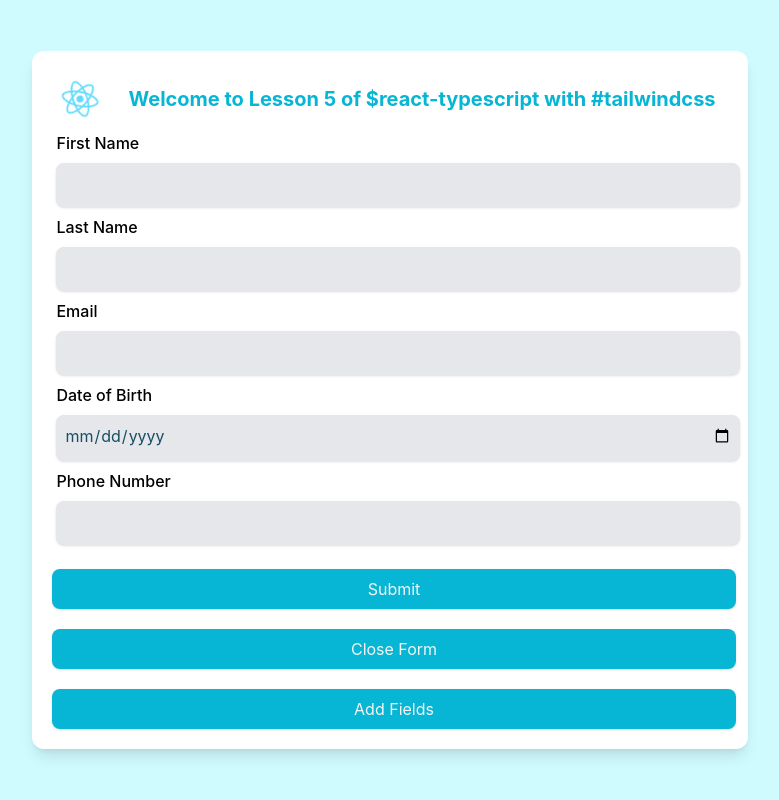
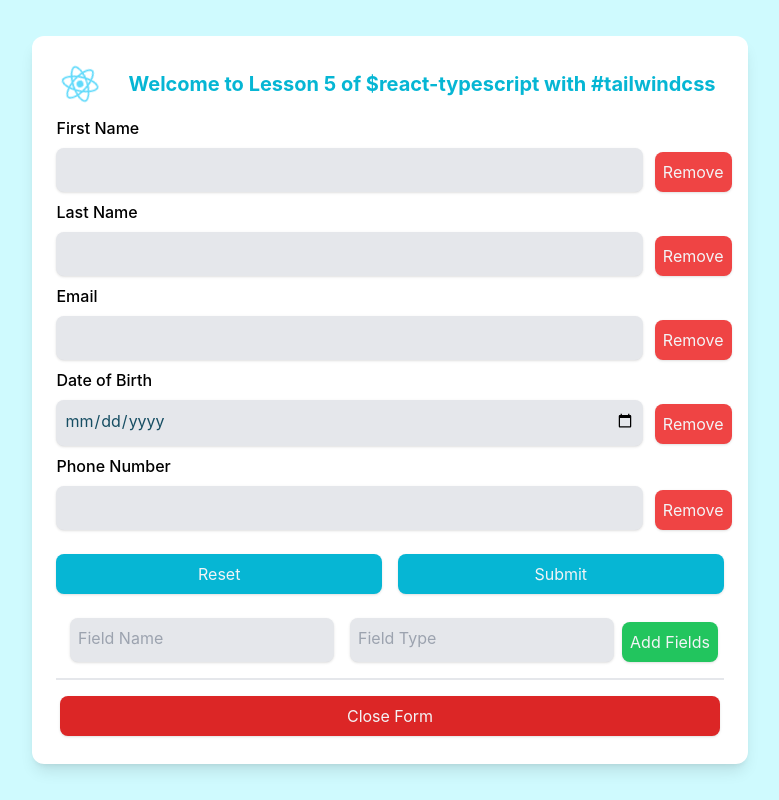
Before and after one commit to syedareehaquasar/GDC-WebD-301, a React (Create React App) app: page / in a window 1280 px wide. Both pictures are taken after a click on the button "Open Form". Shown: the whole page, without its empty margins (250-1029 px from the left). Built offline with nearby package versions, Linux system fonts and the light colour scheme.

Commit message:
completed milestone 2 controlled inputs and reset button

```diff
--- a/src/AppContainer.tsx
+++ b/src/AppContainer.tsx
@@ -2,7 +2,7 @@ import React from 'react'
 
 const AppContainer = (props: {children: React.ReactNode}) => {
 	return (
-		<div className="flex h-screen bg-cyan-100 items-center">{props.children}</div>
+		<div className="flex min-h-screen bg-cyan-100 items-center">{props.children}</div>
 	)
 }
 
--- a/src/LabelledInput.tsx
+++ b/src/LabelledInput.tsx
@@ -1,18 +1,20 @@
 import React from 'react'
 
 export default function LabelledInput(props: {
+    id: number;
     label: string;
+    fieldType: string;
+    removeFieldCB: (id: number) => void;
 }) {
-    // return (
-    //     <div key={props.id} className="py-2">
-    //         <div className="flex justify-between">
-    //             <label className="font-semibold">{props.label}</label>
-    //             <button className="text-cyan-500" onClick={(_)=>props.removeFieldCB(props.id)}>Remove Field</button>
-    //         </div>
-    //         <input
-    //           type={props.type}
-    //           className="p-2 bg-gray-100 rounded-lg outline-cyan-500 w-full"
-    //         />
-    //     </div>
-    //   )
+    return (
+        <>
+            <label className='m-2 font-medium'>{props.label}</label>
+            <div className="flex gap-1">
+                <input type={props.fieldType} className="p-2 pb-3 bg-gray-200 w-full text-cyan-900 m-2 rounded-lg shadow outline-2 outline-cyan-900" />
+                <button className="mt-3 h-1/2 p-2 bg-red-500 text-gray-100 rounded-lg shadow outline-2 outline-cyan-900" onClick={() => props.removeFieldCB(props.id)}>
+                    Remove
+                </button>
+            </div>
+        </>
+    )
 }
--- a/src/components/Form.tsx
+++ b/src/components/Form.tsx
@@ -1,50 +1,79 @@
-import React, {useState} from 'react'
+import React, { useState } from 'react'
+import LabelledInput from '../LabelledInput';
 
 const formFields = [
-    { id: 1, label: "First Name", type: "text" },
-    { id: 2, label: "Last Name", type: "text" },
-    { id: 3, label: "Email", type: "email" },
-    { id: 4, label: "Date of Birth", type: "date" },
-    { id: 5, label: "Phone Number", type: "tel" },
+    { id: 1, label: "First Name", fieldType: "text" },
+    { id: 2, label: "Last Name", fieldType: "text" },
+    { id: 3, label: "Email", fieldType: "email" },
+    { id: 4, label: "Date of Birth", fieldType: "date" },
+    { id: 5, label: "Phone Number", fieldType: "tel" },
 ];
 
-const Form = (props: {closeFormCB: () => void}) => {
+const Form = (props: { closeFormCB: () => void }) => {
     const [state, setState] = useState(formFields);
+    const [newField, setNewField] = useState("");
+    const [newFieldType, setNewFieldType] = useState("");
 
     const addField = () => {
         setState([
             ...state, {
-                id: state.length + 2, label: "New Field", type: "text"
+                id: Number(new Date()), label: newField, fieldType: newFieldType
             },
-        ])
+        ]);
+        setNewField("New Field");
+        setNewFieldType("text");
     }
 
-    // const removeField = (id) => {
-    //     setState(state.filter(field => field.id !== id))
-    // }
+    const removeField = (id: number) => {
+        setState(state.filter(field => field.id !== id))
+    }
+
+    const submitHandle = () => {
+        alert("Details Submitted!")
+    }
 
     return (
         <>
+            <form>
                 {state.map((field) => (
-                    <div key={field.id}>
-                        <label className='m-2 font-medium'>{field.label}</label>
-                        <input
-                            type={field.type}
-                            className="p-2 pb-3 bg-gray-200 w-full text-cyan-900 m-2 rounded-lg shadow outline-2 outline-cyan-900"
+                    <LabelledInput
+                        id={field.id}
+                        label={field.label}
+                        fieldType={field.fieldType}
+                        removeFieldCB={removeField}
                     />
+                ))}
+                <div className='flex'>
+                    <input className='m-2 p-2 mt-4 m-1 bg-cyan-500 w-full text-gray-100 rounded-lg shadow outline-2 outline-cyan-900' type="reset" name='reset' />
+                    <input className='m-2 p-2 mt-4 m-1 bg-cyan-500 w-full text-gray-100 rounded-lg shadow outline-2 outline-cyan-900' type="submit" name='submit' onClick={submitHandle}/>
                 </div>
-                ))}
-                <input className='p-2 mt-4 m-1 bg-cyan-500 w-full text-gray-100 rounded-lg shadow outline-2 outline-cyan-900' type="submit" name='submit' /><br />
+            </form>
+
+            <div className='divide-y-2'>
+                <div className="m-2 flex g-4 justify-center">
+                    <input className="p-2 pb-3 bg-gray-200 text-cyan-900 m-2 rounded-lg shadow outline-2 outline-cyan-900" type="text" value={newField} placeholder="Field Name" onChange={(e) => {
+                        setNewField(e.target.value);
+                    }} />
+                    <input className="p-2 pb-3 bg-gray-200 text-cyan-900 m-2 rounded-lg shadow outline-2 outline-cyan-900" type="text" value={newFieldType} placeholder="Field Type" onChange={(e) => {
+                        setNewFieldType(e.target.value);
+                    }} />
+                    <button className="mt-3 h-1/2 p-2 bg-green-500 text-gray-100 rounded-lg shadow outline-2 outline-green-900"
+                        value={newField}
+                        onClick={addField}>
+                        Add Fields
+                    </button>
+                </div>
+
+
+                <div className='m-2 flex'>
                     <button
-              className="p-2 mt-4 m-1 bg-cyan-500 w-full text-gray-100 rounded-lg shadow outline-2 outline-cyan-900"
+                        className="p-2 mt-4 m-1 bg-red-600 w-full text-gray-100 rounded-lg shadow outline-2 outline-cyan-900"
                         onClick={props.closeFormCB}
                     >
                         Close Form
                     </button>
-            <button className="p-2 mt-4 m-1 bg-cyan-500 w-full text-gray-100 rounded-lg shadow outline-2 outline-cyan-900"
-              onClick={addField}>
-                Add Fields
-            </button>
+                </div>
+            </div>
         </>
     )
 }
```
Lines whose indentation alone changed are shown as unchanged.
